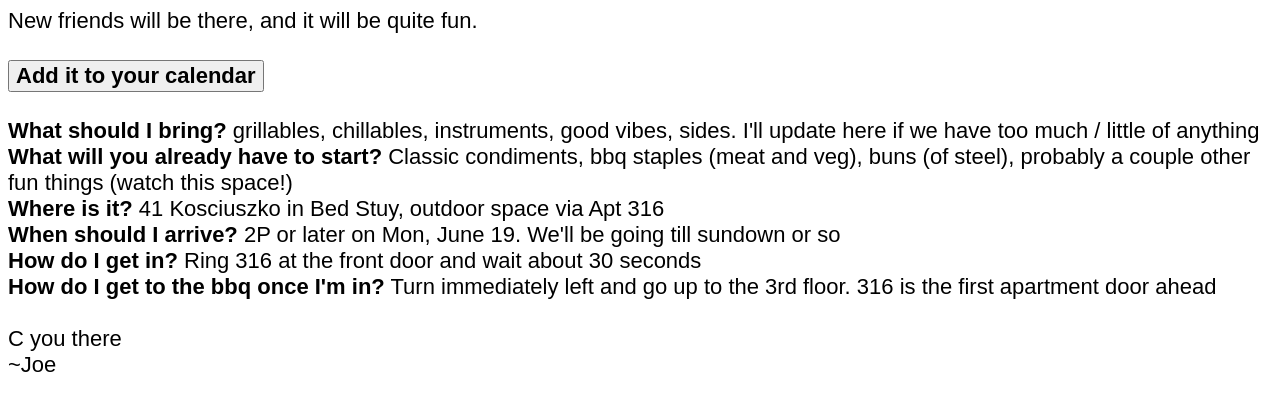
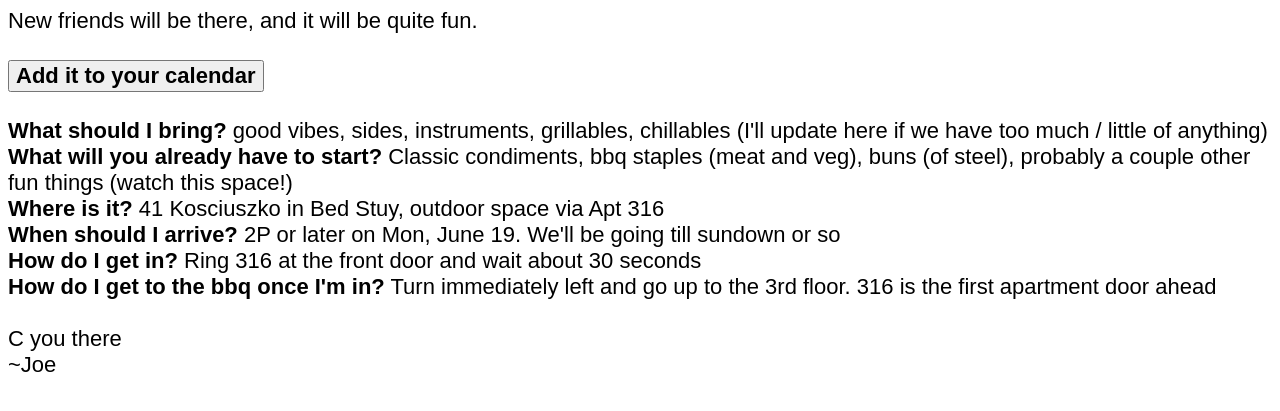
Before and after one commit to joegoldbeck/monday-bbq, a plain HTML site: page index.html in a window 1280 px wide. Shown: the part 79-490 px from the top of the page. Drawn offline with Linux system fonts and the light colour scheme.

Commit message:
Update index.html

```diff
--- a/index.html
+++ b/index.html
@@ -23,7 +23,7 @@
 </a>
 </div>
 <br>
-<div><b>What should I bring?</b> grillables, chillables, instruments, good vibes, sides. I'll update here if we have too much / little of anything</div>
+<div><b>What should I bring?</b> good vibes, sides, instruments, grillables, chillables (I'll update here if we have too much / little of anything)</div>
 <div><b>What will you already have to start?</b> Classic condiments, bbq staples (meat and veg), buns (of steel), probably a couple other fun things (watch this space!)</div>
 <div><b>Where is it?</b> 41 Kosciuszko in Bed Stuy, outdoor space via Apt 316</div>
 <div><b>When should I arrive?</b> 2P or later on Mon, June 19. We'll be going till sundown or so</div>
```
